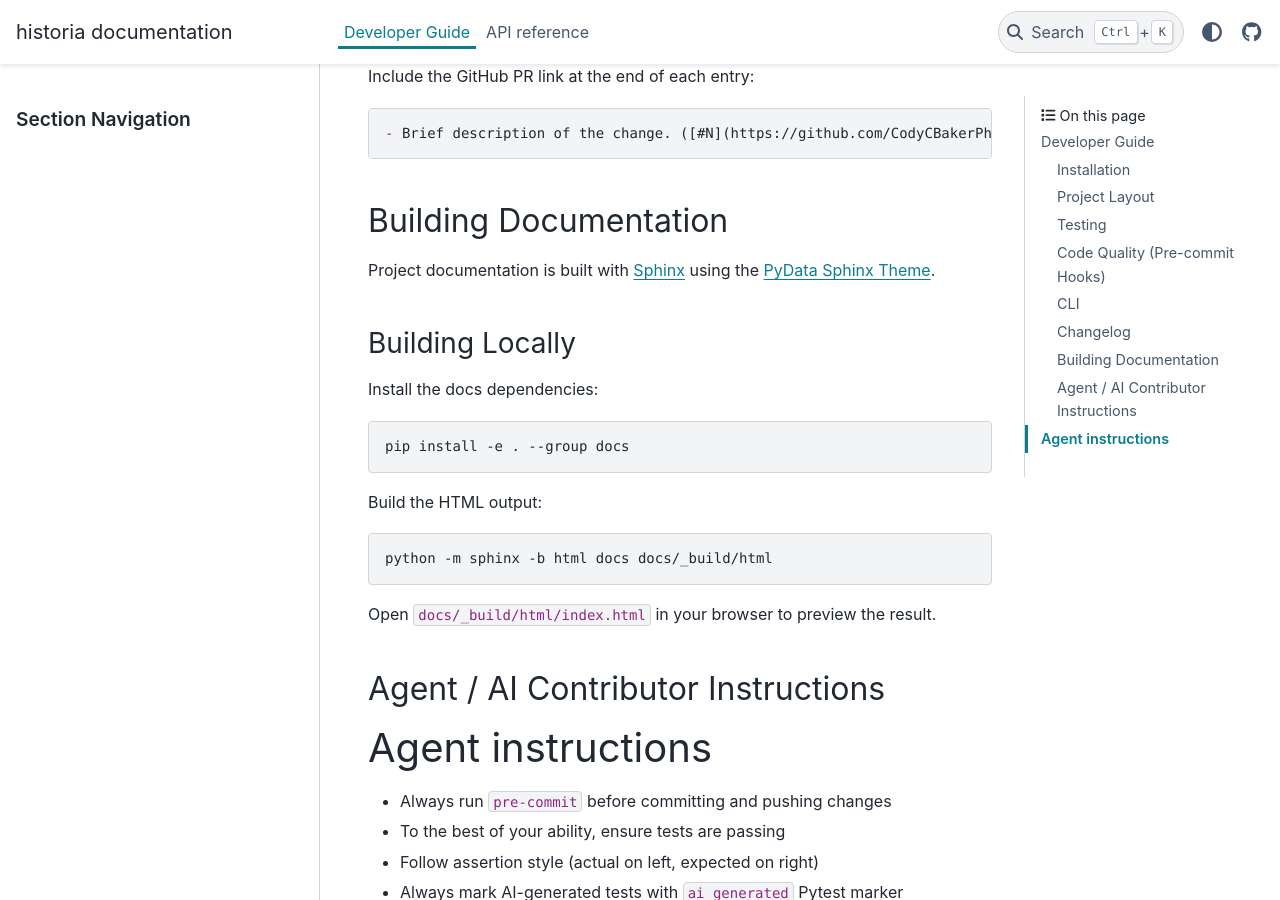
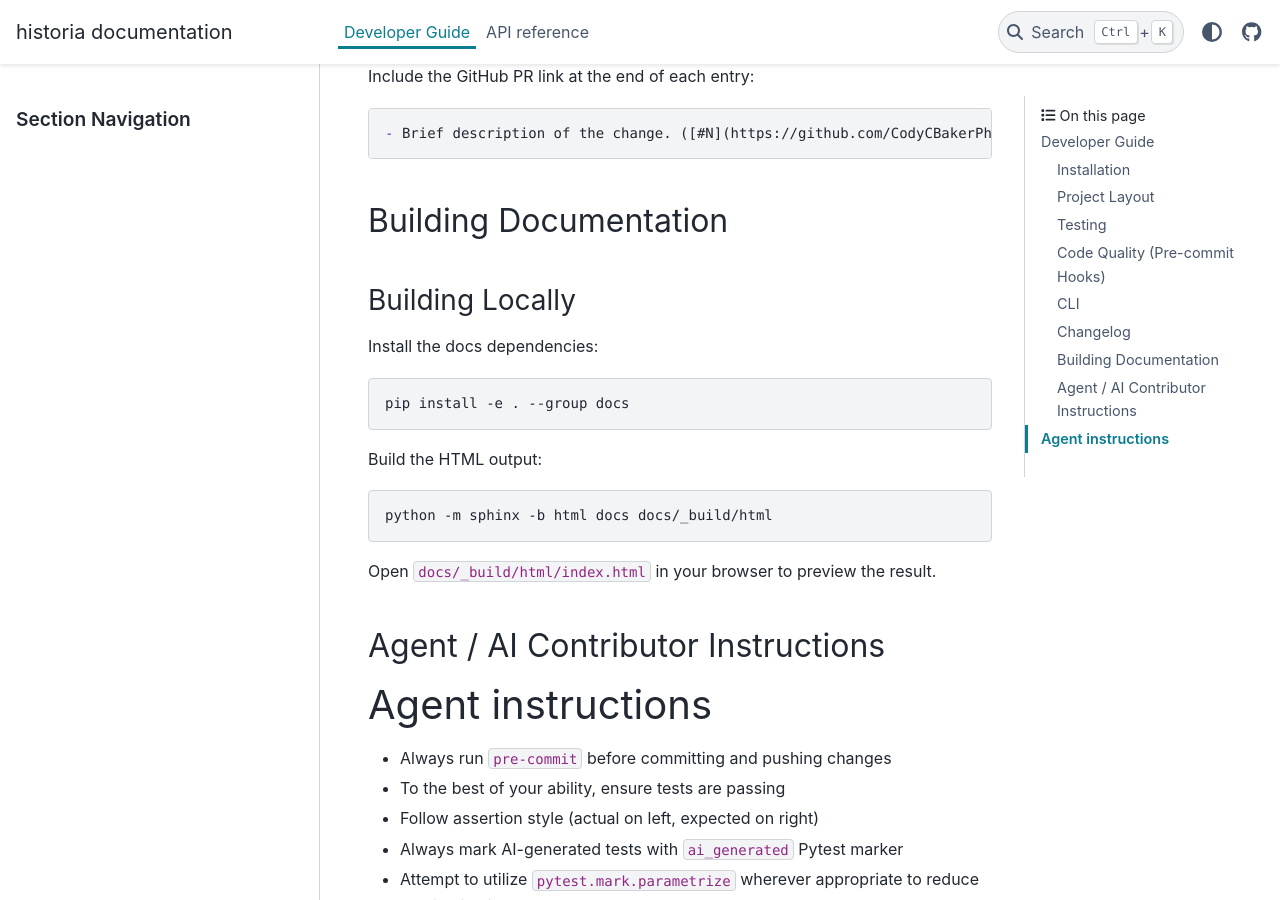
Before and after one commit to CodyCBakerPhD/historia, a Sphinx documentation site: the page built from docs/development/index.md, in a window 1280 px wide and 900 px high, scrolled down 3328 px. Built offline with Sphinx 7.4.7 and the PyData theme 0.15.4, drawn with Linux system fonts in a browser that asks for light colours; part of the change alters nothing that is shown.

````diff
--- a/docs/development/index.md
+++ b/docs/development/index.md
@@ -136,6 +136,7 @@ Include the GitHub PR link at the end of each entry:
 ## Building Documentation
 
 ```{include} ../README.md
+:start-line: 2
 ```
 
 ## Agent / AI Contributor Instructions
````
